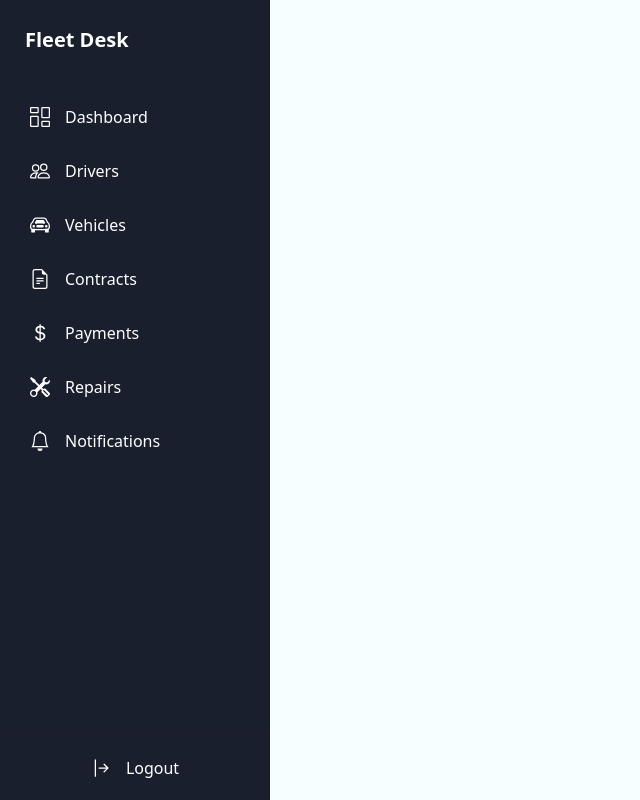
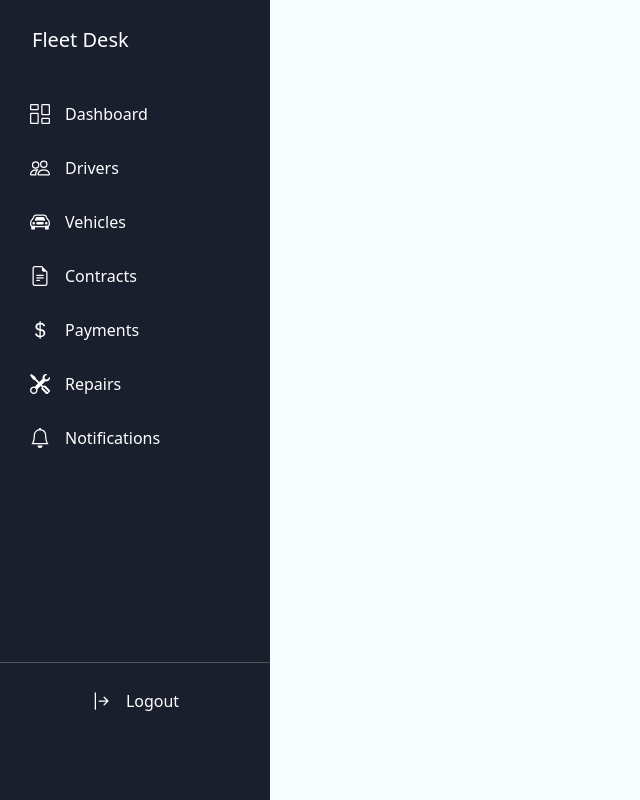
Before and after one commit to NarckI/FleetDesk, a Django app: page / in a window 1280 px wide. Shown: the whole page, without its empty margins (0-640 px from the left). Run offline with Django 5.2, Linux system fonts and the light colour scheme; the visitor is signed in with stand-in values (Sample User, id 1).

Commit message:
finally-fixed-sidebar

```diff
--- a/fleet/static/css/fleetdesk.css
+++ b/fleet/static/css/fleetdesk.css
@@ -22,14 +22,13 @@ body{
     padding-top: 20px;
     background-color: #1a1f2e;
     transition: width 0.3s;
-    justify-content: space-between;
 }
 
 .sidebar .navbar-brand{
     color: white;
     font-size: 20px;
-    margin-left: 25px;
-    margin-bottom: 35px;
+    margin-left: 2rem;
+    margin-bottom: 2rem;
 }
 
 .sidebar .nav-link{
@@ -52,7 +51,7 @@ body{
 }
 
 .sidebar .nav-link:hover{
-    background: rgb(255, 255, 255, 0.07); color: white;
+    background: rgba(255, 255, 255, 0.07); color: white;
     border-radius: 10px;
 }
 
@@ -67,19 +66,14 @@ body{
     justify-content: center;
 }
 
-.sidebar-divider{
-    border-color: rgb(187, 187, 187);
-    margin-bottom: 11px;
+#sidebar-divider{
+    border: none;
+    border-top: 1px solid rgb(139, 139, 139);
+    opacity: 0.5;
+    margin-top: 12rem;
 }
 
-.footer {
-    position: fixed;
-    bottom: 0;
-    width: 270px;
-    background-color: #1a1f2e;
-}
-
-.footer .nav-link {
+.divider .nav-link {
     justify-content: center;
 }
 
--- a/fleet/templates/navbar.html
+++ b/fleet/templates/navbar.html
@@ -1,5 +1,5 @@
 <div class="sidebar">
-    <a class="navbar-brand fw-bold d-block" href="{% url 'home' %}">Fleet Desk</a>
+    <a class="navbar-brand d-block" href="{% url 'home' %}">Fleet Desk</a>
     <nav class="nav flex-column">
         <a class="nav-link" href="{% url 'home' %}">
             <span class="icon">
@@ -45,8 +45,8 @@
         </a>
     </nav>
 
-    <div class="footer">
-        <hr class="sidebar-divider">
+    <div class="divider">
+        <hr id="sidebar-divider">
         <a class="nav-link" href="{% url 'logout' %}">
             <span class="icon">
                 <img src="../static/image/arrow-bar-right.svg" alt="Logout">
```
